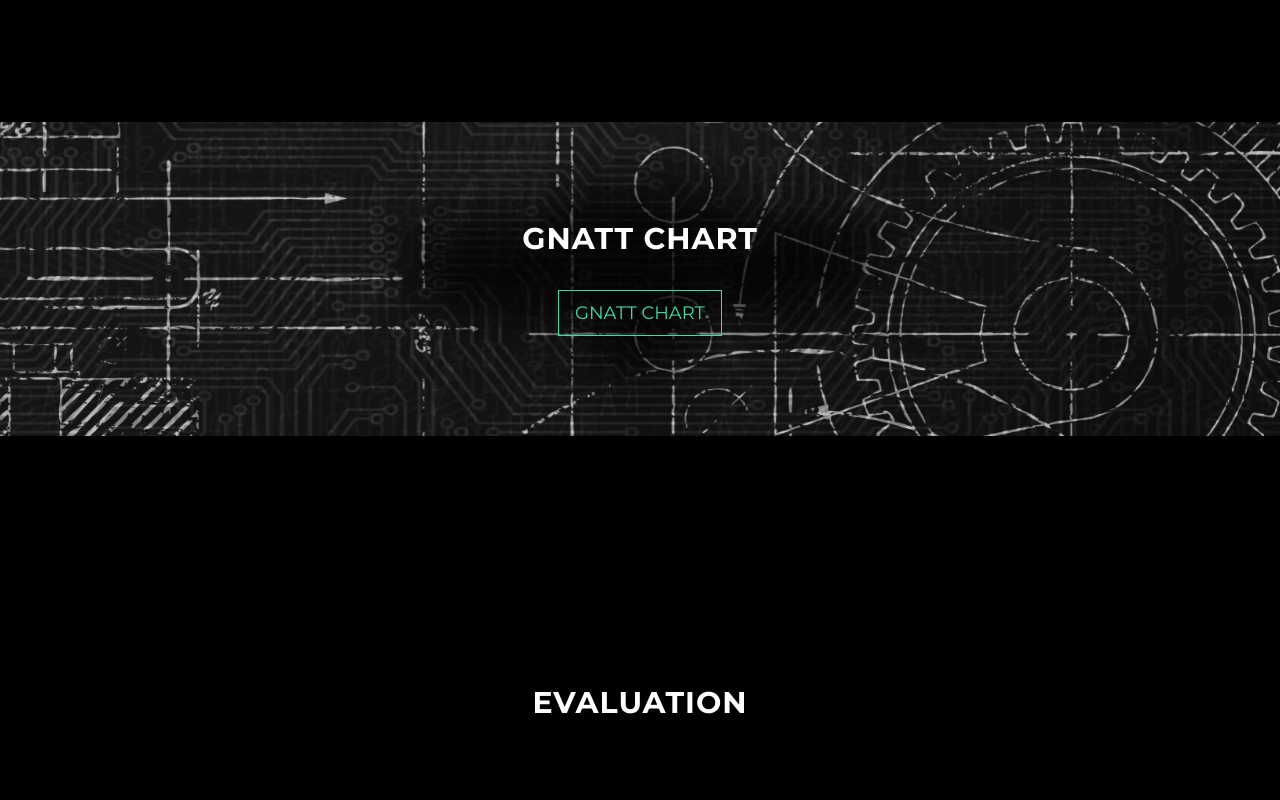
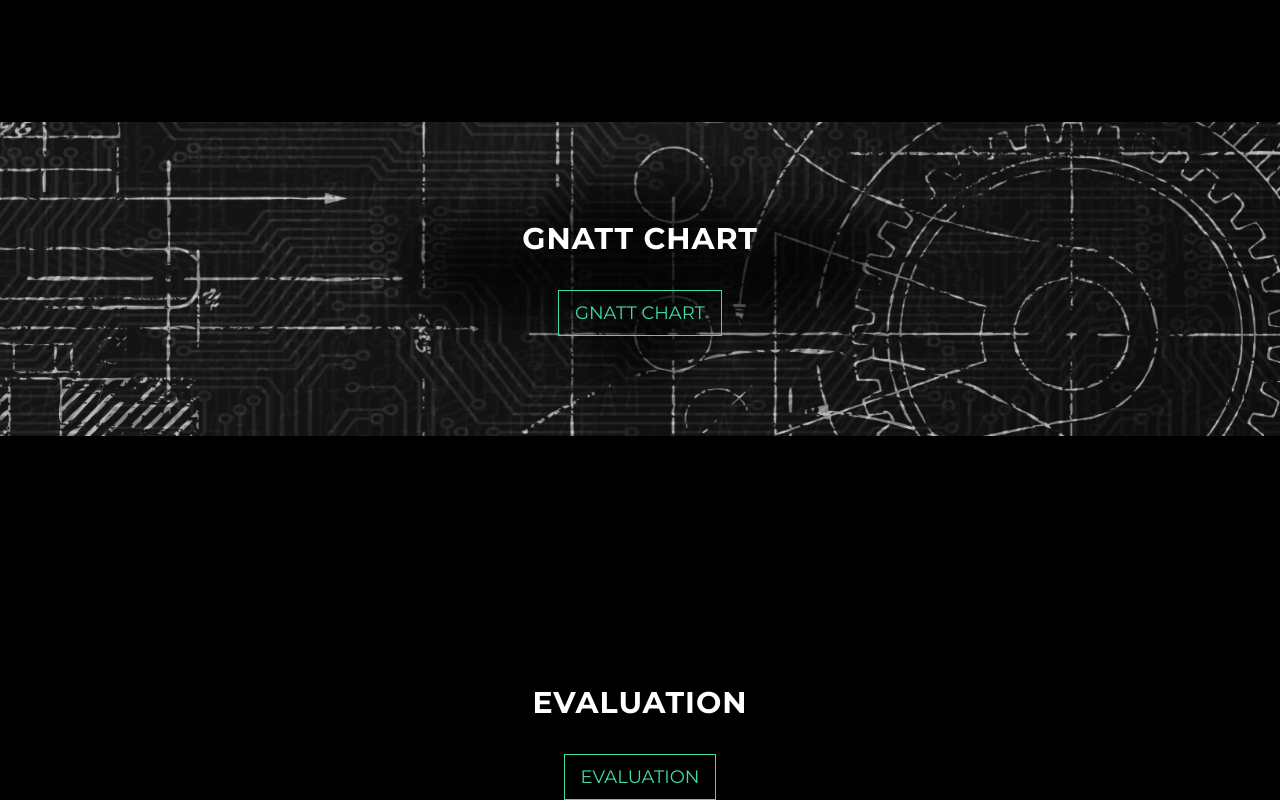
Before and after one commit to GenericWhite/GenericWhite.github.io, a website: page ICT/index.html in a window 1280 px wide. Shown: the part 1327-2127 px from the top of the page. Before the commit the page ends 2081 px from the top, so only its background shows below. Drawn offline with nearby package versions, Linux system fonts and the light colour scheme; some packages are replaced by stand-ins of ours.

Commit message:
ict liunks

```diff
--- a/ICT/index.html
+++ b/ICT/index.html
@@ -112,7 +112,7 @@
         <div class="row">
             <div class="col-lg-8 col-lg-offset-2">
                 <h2>Evaluation</h2>
-                <a herf="ICT\docs\Infographic evaluation.docx"download
+                <a herf="ICT\docs\Infographic evaluation.docx"download class="btn btn-default btn-lg">Evaluation</a>
             </div>
         </div>
     </section>
```
